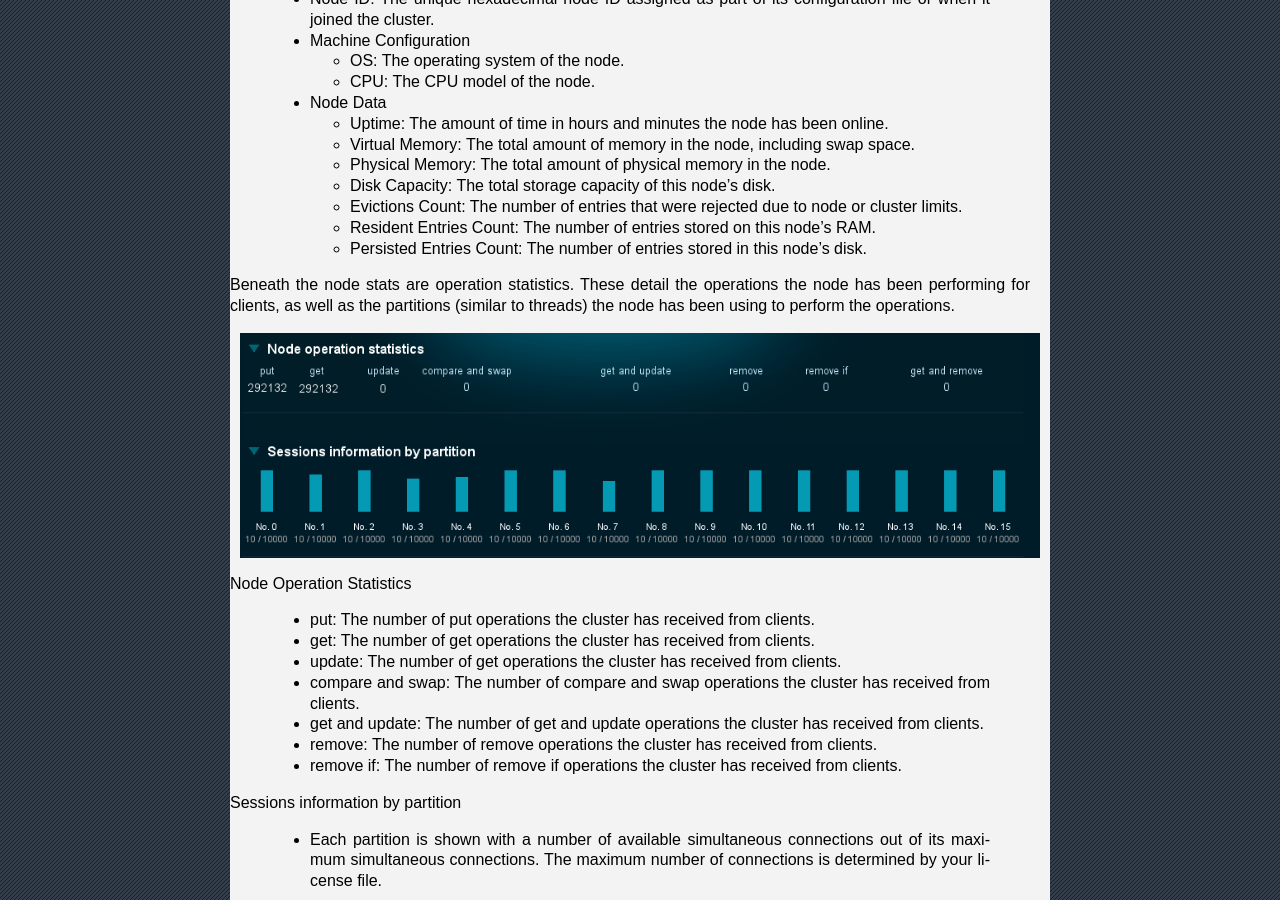
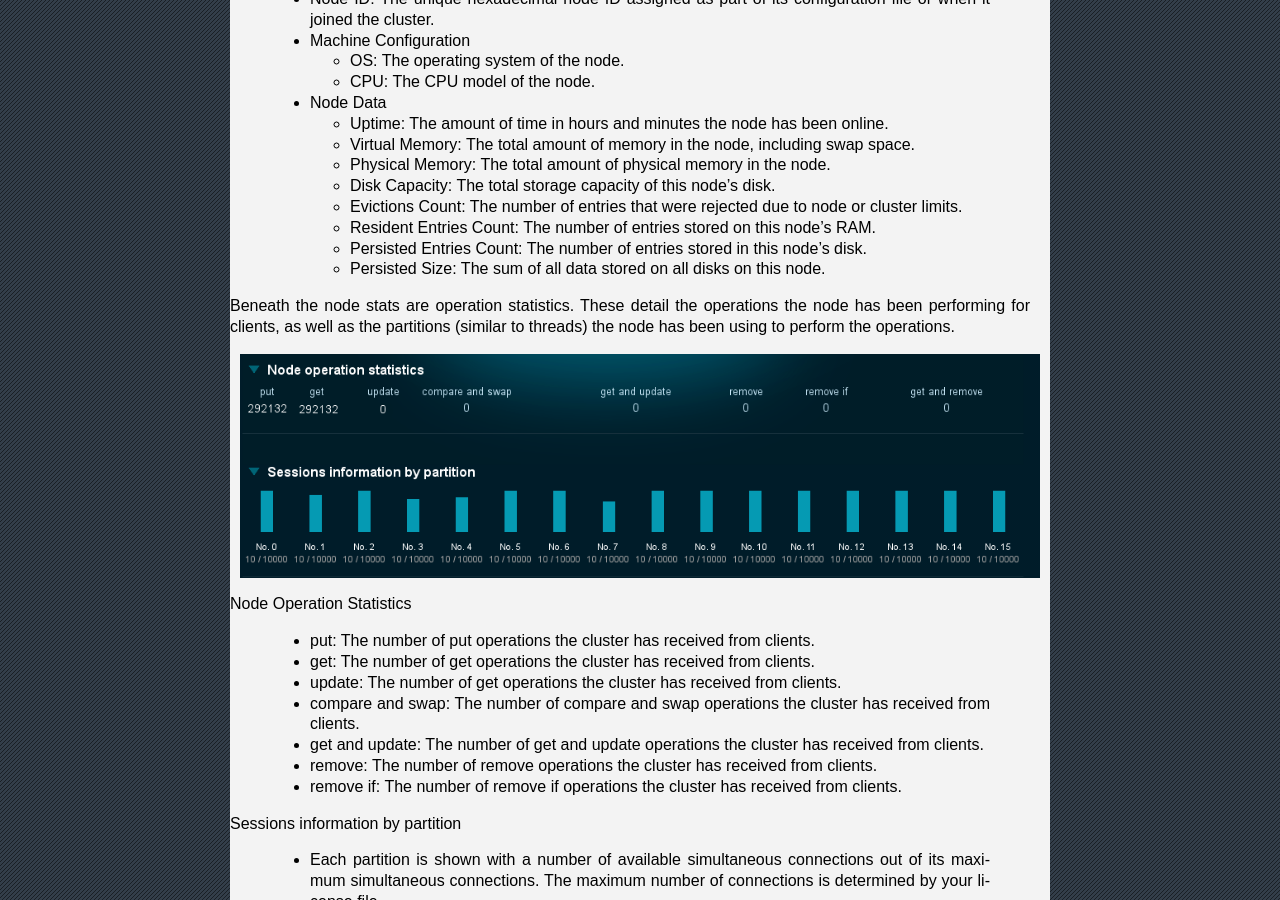
Before and after one commit to iltommi/qdb-documentation, a Sphinx documentation site: the page built from source/reference/qdb_httpd.rst, in a window 1280 px wide and 900 px high, scrolled down 3248 px. Built offline with Sphinx 7.4.7, drawn with Linux system fonts in a browser that asks for light colours; pages that are not in the unit, such as notebooks, are missing from menus.

Commit message:
Fix missing persisted size entry in qdb_httpd node description section.

```diff
--- a/source/reference/qdb_httpd.rst
+++ b/source/reference/qdb_httpd.rst
@@ -125,6 +125,7 @@ The table on the right shows live statistics from the selected node.
    - Evictions Count: The number of entries that were rejected due to node or cluster limits.
    - Resident Entries Count: The number of entries stored on this node's RAM.
    - Persisted Entries Count: The number of entries stored in this node's disk.
+   - Persisted Size: The sum of all data stored on all disks on this node.
 
 
 Beneath the node stats are operation statistics. These detail the operations the node has been performing for clients, as well as the partitions (similar to threads) the node has been using to perform the operations.
```
